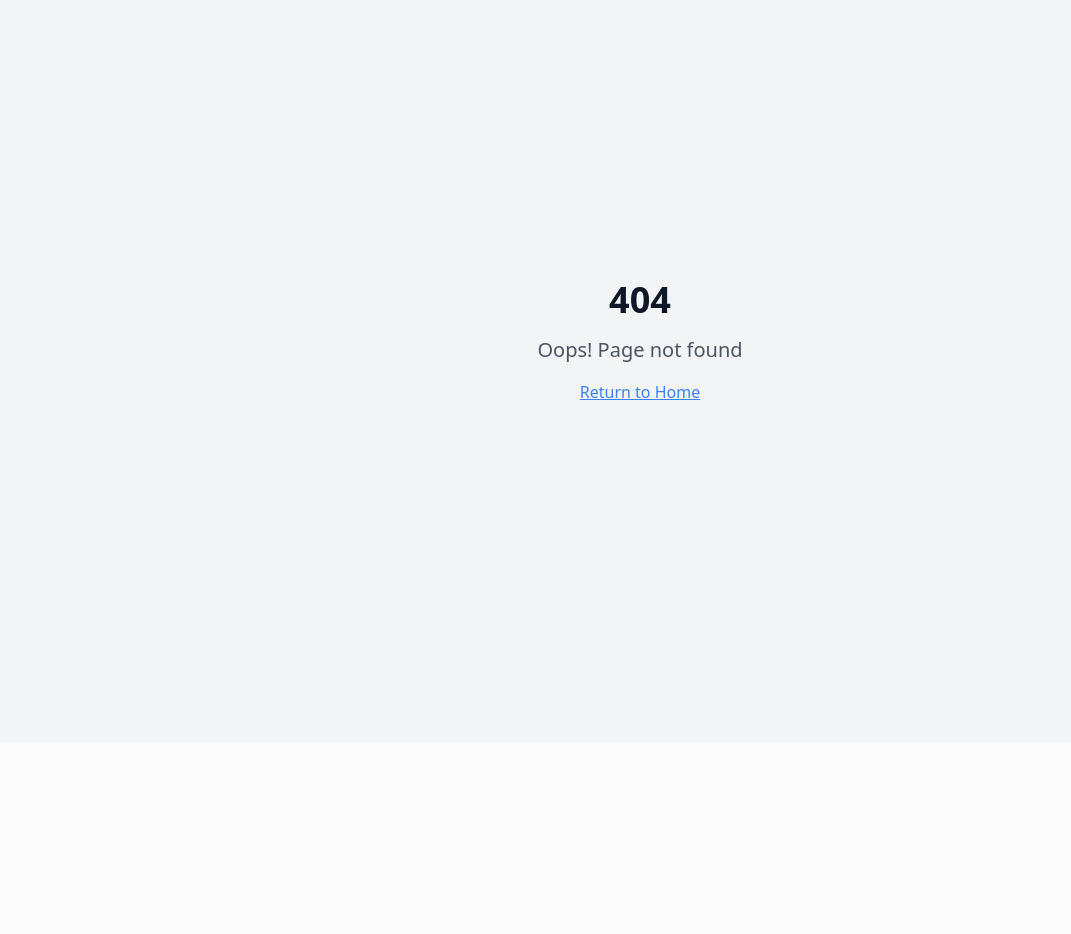
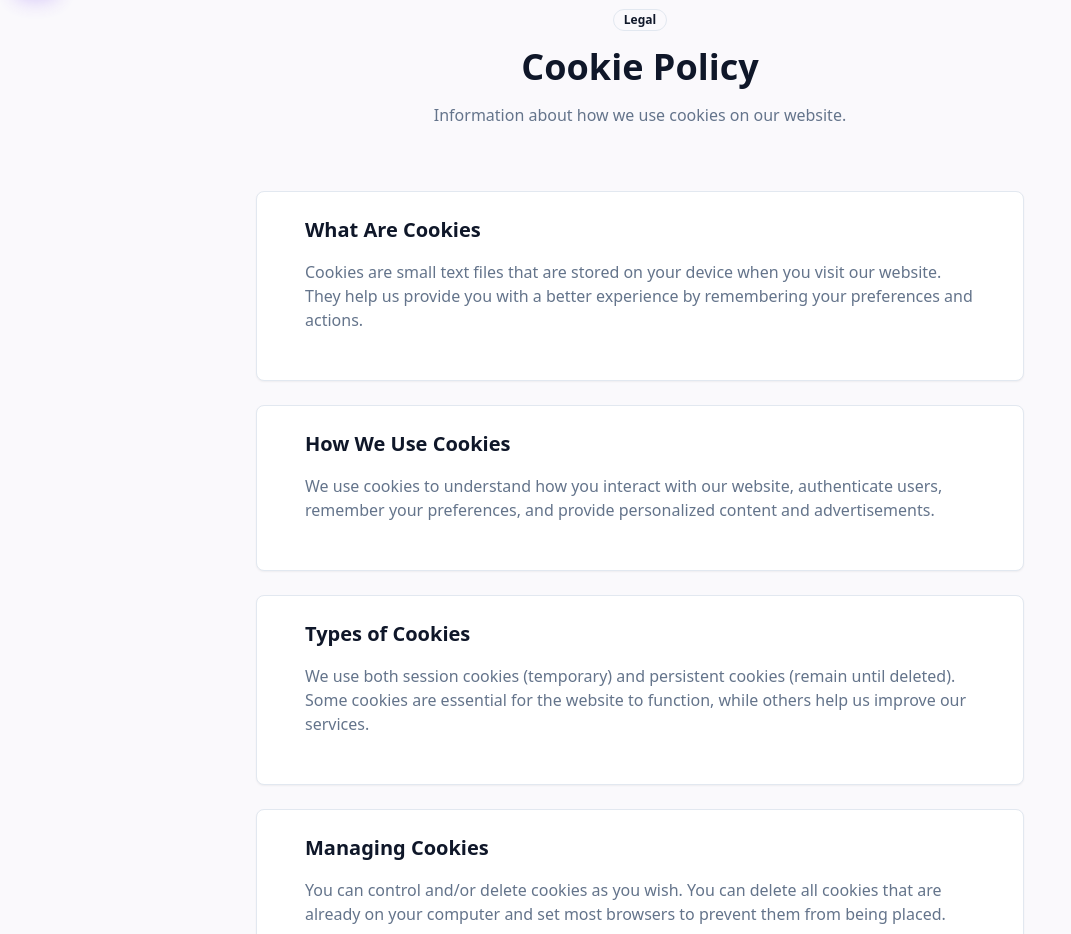
Before and after one commit to callbridgewebdev/callbridge-web3-design, a React (Vite) app: page /cookie-policy in a window 1280 px wide. Before the commit this address had no page. Shown: the part 58-992 px from the top of the page, without its empty margins (0-1071 px from the left). Before the commit the page ends 800 px from the top, so only its background shows below. Built offline with nearby package versions, Linux system fonts and the light colour scheme.

Commit message:
Add legal links functionality
Implement functionality for all legal links in the footer.

```diff
--- a/src/App.tsx
+++ b/src/App.tsx
@@ -1,4 +1,3 @@
-
 import { Toaster } from "@/components/ui/toaster";
 import { Toaster as Sonner } from "@/components/ui/sonner";
 import { TooltipProvider } from "@/components/ui/tooltip";
@@ -19,6 +18,10 @@ import Swap from "./pages/Swap";
 import Chart from "./pages/Chart";
 import Documentation from "./pages/Documentation";
 import Community from "./pages/Community";
+import Privacy from "./pages/Privacy";
+import Terms from "./pages/Terms";
+import PresaleTerms from "./pages/PresaleTerms";
+import CookiePolicy from "./pages/CookiePolicy";
 
 const queryClient = new QueryClient();
 
@@ -43,6 +46,10 @@ const App = () => (
           <Route path="/chart" element={<Chart />} />
           <Route path="/docs" element={<Documentation />} />
           <Route path="/community" element={<Community />} />
+          <Route path="/privacy" element={<Privacy />} />
+          <Route path="/terms" element={<Terms />} />
+          <Route path="/presale-terms" element={<PresaleTerms />} />
+          <Route path="/cookie-policy" element={<CookiePolicy />} />
           <Route path="*" element={<NotFound />} />
         </Routes>
       </BrowserRouter>
--- /dev/null
+++ b/src/pages/CookiePolicy.tsx
@@ -0,0 +1,55 @@
+
+import { Badge } from "@/components/ui/badge";
+import { Card, CardContent } from "@/components/ui/card";
+import Navbar from "@/components/Navbar";
+import Footer from "@/components/Footer";
+
+export default function CookiePolicy() {
+  const cookiePolicyContent = [
+    {
+      title: "What Are Cookies",
+      content: "Cookies are small text files that are stored on your device when you visit our website. They help us provide you with a better experience by remembering your preferences and actions."
+    },
+    {
+      title: "How We Use Cookies",
+      content: "We use cookies to understand how you interact with our website, authenticate users, remember your preferences, and provide personalized content and advertisements."
+    },
+    {
+      title: "Types of Cookies",
+      content: "We use both session cookies (temporary) and persistent cookies (remain until deleted). Some cookies are essential for the website to function, while others help us improve our services."
+    },
+    {
+      title: "Managing Cookies",
+      content: "You can control and/or delete cookies as you wish. You can delete all cookies that are already on your computer and set most browsers to prevent them from being placed."
+    }
+  ];
+
+  return (
+    <div className="min-h-screen flex flex-col">
+      <Navbar />
+      <main className="flex-1 py-16 bg-muted/30">
+        <div className="container mx-auto px-4">
+          <div className="text-center max-w-2xl mx-auto mb-16">
+            <Badge variant="outline" className="mb-4">Legal</Badge>
+            <h1 className="text-4xl font-bold mb-4">Cookie Policy</h1>
+            <p className="text-muted-foreground">
+              Information about how we use cookies on our website.
+            </p>
+          </div>
+
+          <div className="max-w-3xl mx-auto space-y-6">
+            {cookiePolicyContent.map((section, index) => (
+              <Card key={index} className="p-6">
+                <CardContent>
+                  <h2 className="text-xl font-semibold mb-4">{section.title}</h2>
+                  <p className="text-muted-foreground">{section.content}</p>
+                </CardContent>
+              </Card>
+            ))}
+          </div>
+        </div>
+      </main>
+      <Footer />
+    </div>
+  );
+}
--- /dev/null
+++ b/src/pages/PresaleTerms.tsx
@@ -0,0 +1,55 @@
+
+import { Badge } from "@/components/ui/badge";
+import { Card, CardContent } from "@/components/ui/card";
+import Navbar from "@/components/Navbar";
+import Footer from "@/components/Footer";
+
+export default function PresaleTerms() {
+  const presaleTermsContent = [
+    {
+      title: "Participation Eligibility",
+      content: "To participate in the $CWD token presale, you must be of legal age in your jurisdiction and comply with all applicable laws and regulations."
+    },
+    {
+      title: "Token Purchase",
+      content: "The minimum and maximum purchase amounts will be clearly specified on the presale page. All purchases are final and non-refundable once confirmed on the blockchain."
+    },
+    {
+      title: "Distribution",
+      content: "Tokens will be distributed to the purchaser's wallet address immediately after the transaction is confirmed. Ensure you provide a valid BSC wallet address."
+    },
+    {
+      title: "Risks",
+      content: "Participating in token presales involves significant risk. You should carefully consider your financial situation and understanding of cryptocurrencies before participating."
+    }
+  ];
+
+  return (
+    <div className="min-h-screen flex flex-col">
+      <Navbar />
+      <main className="flex-1 py-16 bg-muted/30">
+        <div className="container mx-auto px-4">
+          <div className="text-center max-w-2xl mx-auto mb-16">
+            <Badge variant="outline" className="mb-4">Legal</Badge>
+            <h1 className="text-4xl font-bold mb-4">Presale Terms</h1>
+            <p className="text-muted-foreground">
+              Terms and conditions for participating in the $CWD token presale.
+            </p>
+          </div>
+
+          <div className="max-w-3xl mx-auto space-y-6">
+            {presaleTermsContent.map((section, index) => (
+              <Card key={index} className="p-6">
+                <CardContent>
+                  <h2 className="text-xl font-semibold mb-4">{section.title}</h2>
+                  <p className="text-muted-foreground">{section.content}</p>
+                </CardContent>
+              </Card>
+            ))}
+          </div>
+        </div>
+      </main>
+      <Footer />
+    </div>
+  );
+}
--- /dev/null
+++ b/src/pages/Privacy.tsx
@@ -0,0 +1,55 @@
+
+import { Badge } from "@/components/ui/badge";
+import { Card, CardContent } from "@/components/ui/card";
+import Navbar from "@/components/Navbar";
+import Footer from "@/components/Footer";
+
+export default function Privacy() {
+  const privacyContent = [
+    {
+      title: "Information Collection",
+      content: "We collect information that you provide directly to us, including when you create an account, make a purchase, or contact us for support. This may include your name, email address, wallet address, and transaction data."
+    },
+    {
+      title: "Use of Information",
+      content: "We use the information we collect to provide, maintain, and improve our services, process your transactions, send you technical notices and support messages, and communicate with you about products, services, and events."
+    },
+    {
+      title: "Data Security",
+      content: "We implement appropriate technical and organizational security measures to protect your personal information. However, no security system is impenetrable and we cannot guarantee the security of our systems 100%."
+    },
+    {
+      title: "Token Transactions",
+      content: "When you interact with our smart contracts or perform token transactions, this information is recorded on the blockchain and may be publicly visible."
+    }
+  ];
+
+  return (
+    <div className="min-h-screen flex flex-col">
+      <Navbar />
+      <main className="flex-1 py-16 bg-muted/30">
+        <div className="container mx-auto px-4">
+          <div className="text-center max-w-2xl mx-auto mb-16">
+            <Badge variant="outline" className="mb-4">Legal</Badge>
+            <h1 className="text-4xl font-bold mb-4">Privacy Policy</h1>
+            <p className="text-muted-foreground">
+              Learn how we collect, use, and protect your information.
+            </p>
+          </div>
+
+          <div className="max-w-3xl mx-auto space-y-6">
+            {privacyContent.map((section, index) => (
+              <Card key={index} className="p-6">
+                <CardContent>
+                  <h2 className="text-xl font-semibold mb-4">{section.title}</h2>
+                  <p className="text-muted-foreground">{section.content}</p>
+                </CardContent>
+              </Card>
+            ))}
+          </div>
+        </div>
+      </main>
+      <Footer />
+    </div>
+  );
+}
--- /dev/null
+++ b/src/pages/Terms.tsx
@@ -0,0 +1,55 @@
+
+import { Badge } from "@/components/ui/badge";
+import { Card, CardContent } from "@/components/ui/card";
+import Navbar from "@/components/Navbar";
+import Footer from "@/components/Footer";
+
+export default function Terms() {
+  const termsContent = [
+    {
+      title: "Acceptance of Terms",
+      content: "By accessing and using our website and services, you agree to be bound by these Terms and Conditions. If you do not agree with any part of these terms, you may not use our services."
+    },
+    {
+      title: "Service Description",
+      content: "We provide blockchain-powered web design services and operate the $CWD token on the Binance Smart Chain. Our services include website development, smart contract integration, and token utility features."
+    },
+    {
+      title: "User Obligations",
+      content: "You agree to use our services only for lawful purposes and in accordance with these terms. You are responsible for maintaining the security of your wallet and credentials."
+    },
+    {
+      title: "Intellectual Property",
+      content: "All content on this website, including text, graphics, logos, and software, is our property and is protected by intellectual property laws."
+    }
+  ];
+
+  return (
+    <div className="min-h-screen flex flex-col">
+      <Navbar />
+      <main className="flex-1 py-16 bg-muted/30">
+        <div className="container mx-auto px-4">
+          <div className="text-center max-w-2xl mx-auto mb-16">
+            <Badge variant="outline" className="mb-4">Legal</Badge>
+            <h1 className="text-4xl font-bold mb-4">Terms and Conditions</h1>
+            <p className="text-muted-foreground">
+              Please read these terms carefully before using our services.
+            </p>
+          </div>
+
+          <div className="max-w-3xl mx-auto space-y-6">
+            {termsContent.map((section, index) => (
+              <Card key={index} className="p-6">
+                <CardContent>
+                  <h2 className="text-xl font-semibold mb-4">{section.title}</h2>
+                  <p className="text-muted-foreground">{section.content}</p>
+                </CardContent>
+              </Card>
+            ))}
+          </div>
+        </div>
+      </main>
+      <Footer />
+    </div>
+  );
+}
```
